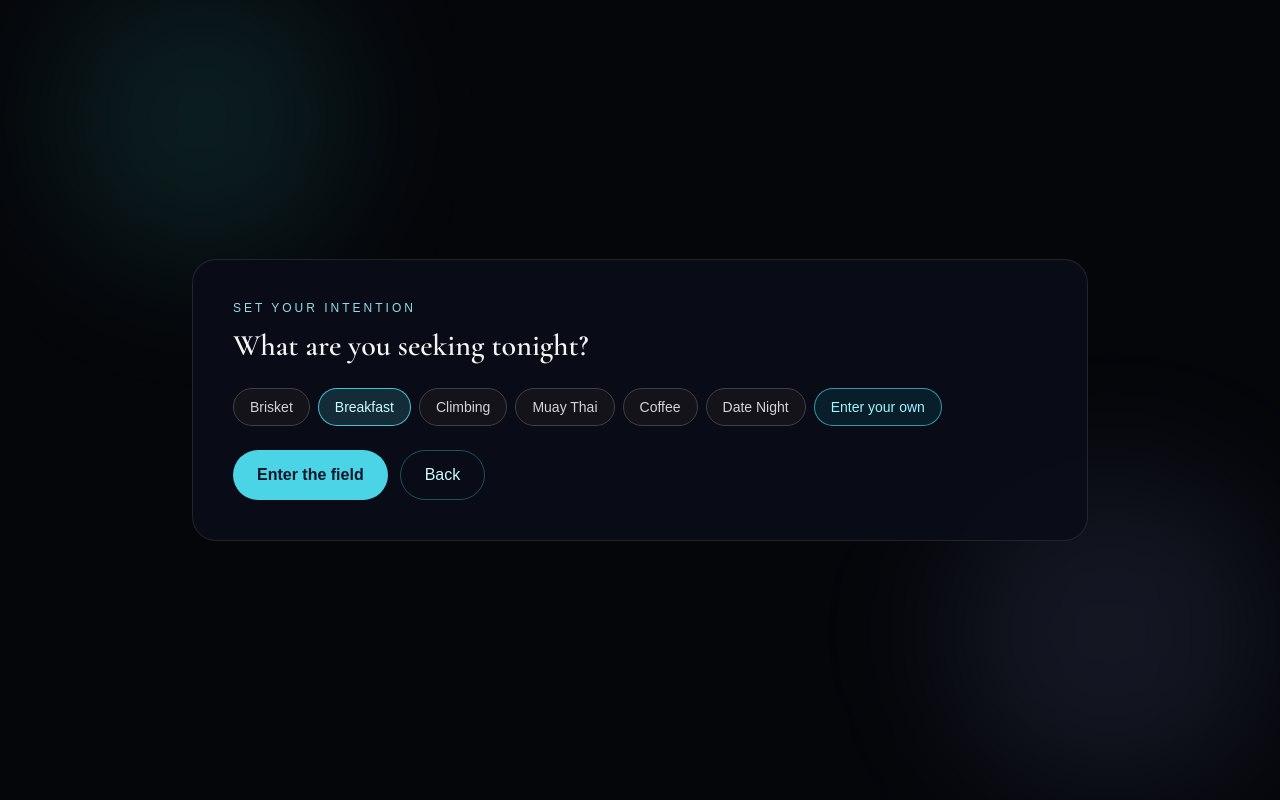
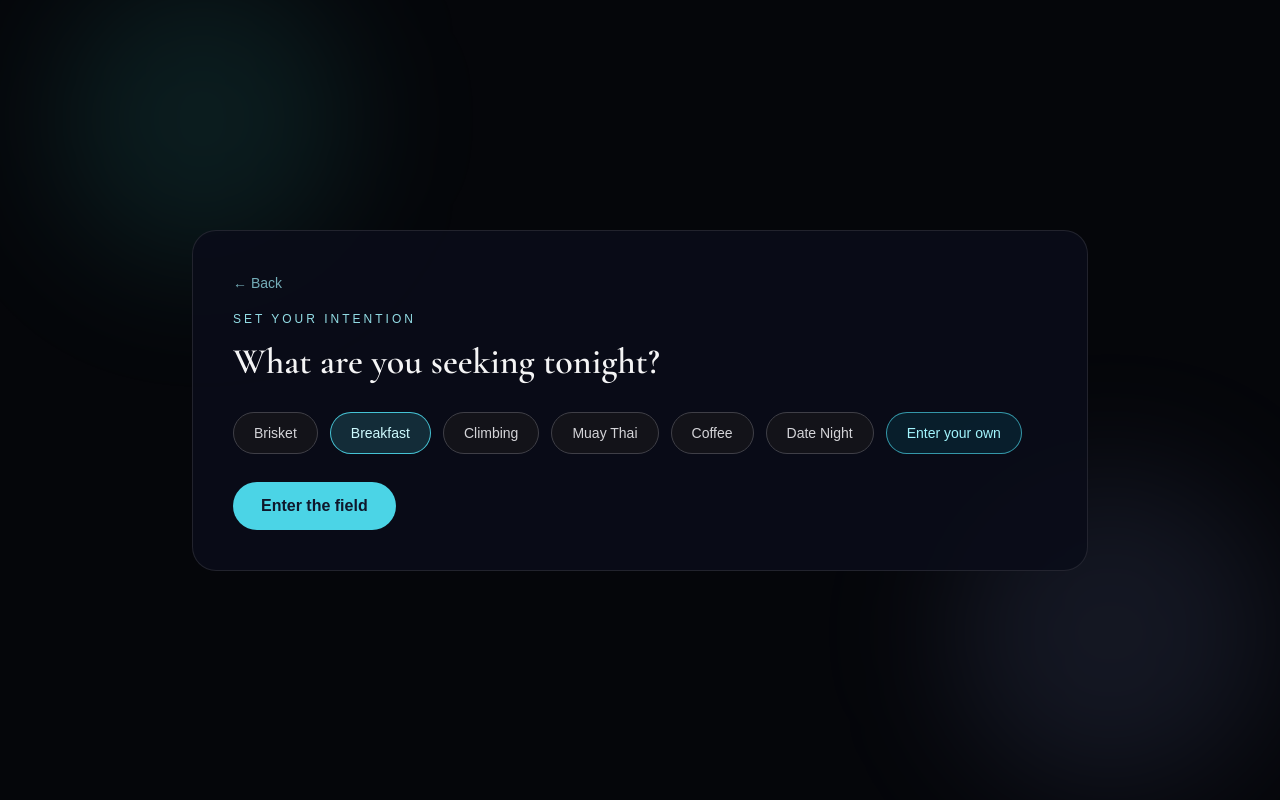
Before and after one commit to aclawbotb/sensa, a Next.js app in the folder apps/web/: page / in a window 1280 px wide. Both pictures are taken after a click on the button "Begin journey". Built offline with nearby package versions, Linux system fonts and the light colour scheme; no server answers.

Commit message:
refactor(intent): simplify custom flow and apply cohesion/motion polish

```diff
--- a/apps/web/src/app/globals.css
+++ b/apps/web/src/app/globals.css
@@ -25,6 +25,10 @@ body {
   font-family: Arial, Helvetica, sans-serif;
 }
 
+:root {
+  --ease-sensa: cubic-bezier(0.22, 1, 0.36, 1);
+}
+
 @keyframes floatA {
   0%,
   100% { transform: translate(0, 0) scale(1); }
--- a/apps/web/src/app/page.tsx
+++ b/apps/web/src/app/page.tsx
@@ -373,10 +373,17 @@ export default function Home() {
         <div className="pointer-events-none absolute -top-10 left-10 h-72 w-72 rounded-full bg-teal-300/10 blur-3xl" style={{ animation: "floatA 10s ease-in-out infinite" }} />
         <div className="pointer-events-none absolute bottom-0 right-0 h-80 w-80 rounded-full bg-indigo-300/10 blur-3xl" style={{ animation: "floatB 14s ease-in-out infinite" }} />
         <section className="relative w-full max-w-4xl rounded-3xl border border-white/10 bg-[#0a0d19]/90 p-8 md:p-10 animate-in fade-in duration-700">
-          <p className="text-xs uppercase tracking-[0.25em] text-cyan-200/90">Set your intention</p>
-          <h2 className="mt-3 text-3xl font-semibold" style={{ fontFamily: "var(--font-display-serif)" }}>What are you seeking tonight?</h2>
+          <button
+            className="text-cyan-200/70 hover:text-cyan-100 text-sm"
+            onClick={() => setStage("intro")}
+          >
+            ← Back
+          </button>
 
-          <div className="mt-6 flex flex-wrap gap-2">
+          <p className="mt-4 text-xs uppercase tracking-[0.25em] text-cyan-200/90">Set your intention</p>
+          <h2 className="mt-3 text-4xl font-semibold leading-tight" style={{ fontFamily: "var(--font-display-serif)" }}>What are you seeking tonight?</h2>
+
+          <div className="mt-7 flex flex-wrap gap-3">
             {PRESETS.map((preset) => (
               <button
                 key={preset}
@@ -384,7 +391,7 @@ export default function Home() {
                   setQuery(preset);
                   setShowCustomInput(false);
                 }}
-                className={`rounded-full px-4 py-2 text-sm border transition ${
+                className={`rounded-full px-5 py-2.5 text-sm border transition-all duration-300 ${
                   query.toLowerCase() === preset.toLowerCase() && !showCustomInput
                     ? "border-cyan-300/80 bg-cyan-300/15 text-cyan-100"
                     : "border-zinc-700 bg-zinc-900/70 text-zinc-300 hover:border-cyan-300/40"
@@ -394,30 +401,41 @@ export default function Home() {
               </button>
             ))}
             <button
-              onClick={() => setShowCustomInput((v) => !v)}
-              className={`rounded-full px-4 py-2 text-sm border transition ${
+              onClick={() => setShowCustomInput(true)}
+              className={`rounded-full px-5 py-2.5 text-sm border transition-all duration-300 ${
                 showCustomInput
                   ? "border-cyan-300 bg-cyan-400/20 text-cyan-100"
                   : "border-cyan-300/60 bg-cyan-400/10 text-cyan-200 hover:bg-cyan-400/20"
               }`}
             >
-              {showCustomInput ? "Hide custom" : "Enter your own"}
+              Enter your own
             </button>
           </div>
 
           {showCustomInput && (
+            <form
+              className="mt-5"
+              onSubmit={async (e) => {
+                e.preventDefault();
+                if (!query.trim()) return;
+                await startSearch(query.trim());
+                setStage("journey");
+              }}
+            >
               <input
-              className="mt-4 w-full rounded-full border border-cyan-300/40 bg-[#0a1220] px-5 py-3 outline-none"
+                className="w-full rounded-full border border-cyan-300/40 bg-[#0a1220] px-5 py-3 outline-none"
                 value={query}
                 onChange={(e) => setQuery(e.target.value)}
-              placeholder="Type your own intention..."
+                placeholder="Type your intention and press Enter"
                 autoFocus
               />
+            </form>
           )}
 
-          <div className="mt-6 flex gap-3">
+          {!showCustomInput && (
+            <div className="mt-7">
               <button
-              className="rounded-full bg-cyan-300/90 hover:bg-cyan-200 text-slate-900 px-6 py-3 font-semibold"
+                className="rounded-full bg-cyan-300/90 hover:bg-cyan-200 text-slate-900 px-7 py-3 font-semibold transition-all duration-300"
                 onClick={async () => {
                   await startSearch();
                   setStage("journey");
@@ -425,10 +443,8 @@ export default function Home() {
               >
                 Enter the field
               </button>
-            <button className="rounded-full border border-cyan-300/30 text-cyan-100 px-6 py-3" onClick={() => setStage("intro")}>
-              Back
-            </button>
             </div>
+          )}
         </section>
       </main>
     );
```
Lines whose indentation alone changed are shown as unchanged.
